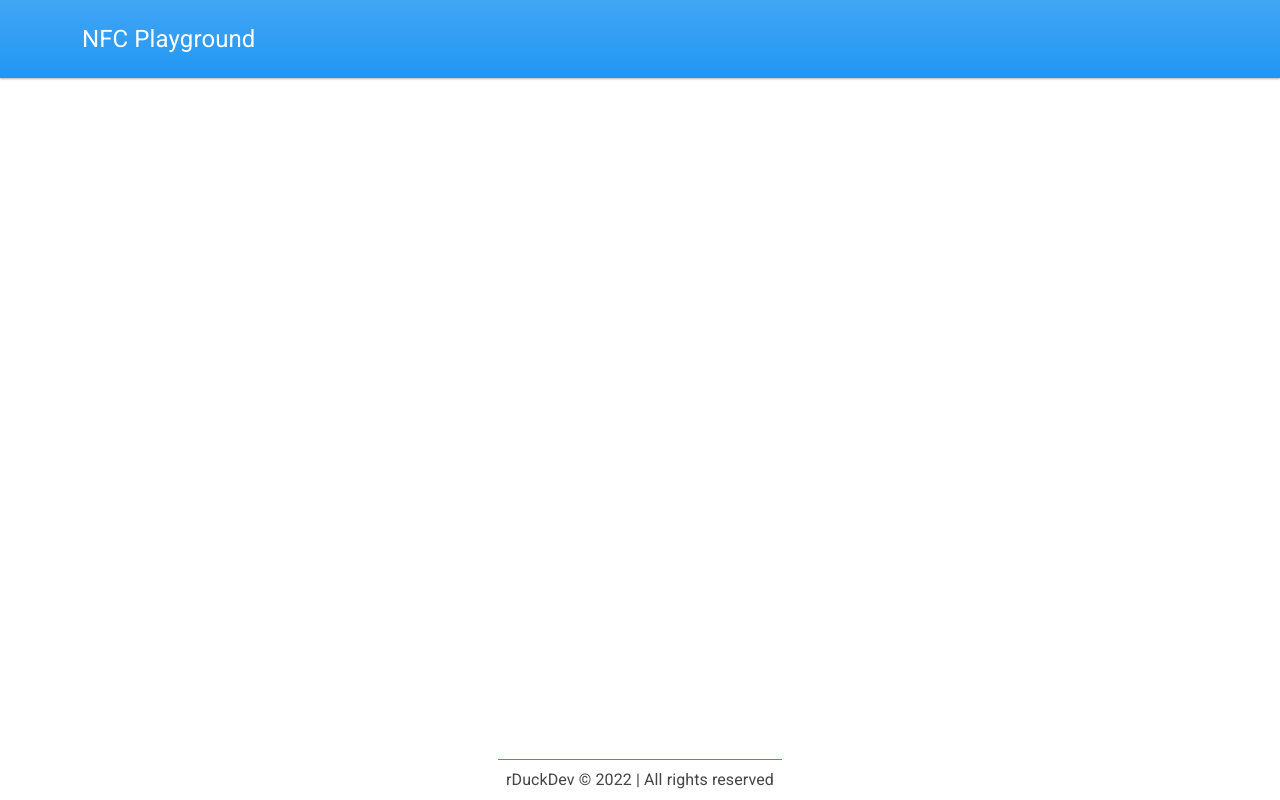
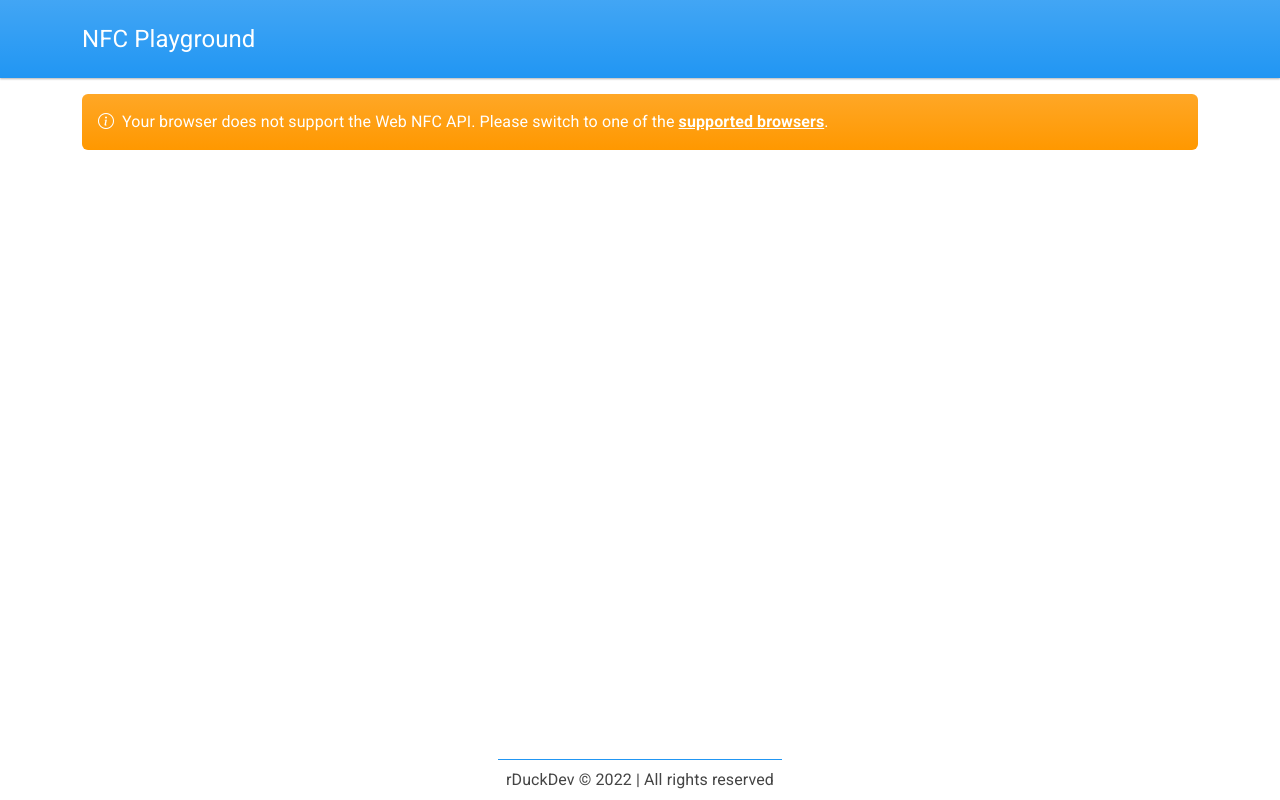
Before and after one commit to rDuckDev/nfc-playground, a React (Create React App) app: page /#/write in a window 1280 px wide. Built offline with nearby package versions, Linux system fonts and the light colour scheme.

Commit message:
feat: add NFC read/write pages and NDEF context

```diff
--- a/public/index.html
+++ b/public/index.html
@@ -28,7 +28,7 @@
   </head>
   <body class="vh-100 d-flex flex-column">
     <noscript>You need to enable JavaScript to run this app.</noscript>
-    <div id="root" class="flex-fill d-flex flex-column"></div>
+    <section id="root" class="flex-fill d-flex flex-column"></section>
     <!--
       This HTML file is a template.
       If you open it directly in the browser, you will see an empty page.
--- a/src/App.tsx
+++ b/src/App.tsx
@@ -2,16 +2,32 @@ import React from 'react';
 import {HashRouter, Route, Routes} from 'react-router-dom';
 import Footer from './layouts/Footer';
 import Header from './layouts/Header';
+import NfcSupportAlert from './layouts/NfcSupportAlert';
 import Homepage from './pages/Homepage';
+import NfcReader from './pages/NfcReader';
+import NfcWriter from './pages/NfcWriter';
+import NfcContextProvider from './utils/NfcContextProvider';
+
+const AppRouter = React.memo(() => {
+  if (!('NDEFReader' in window)) return <NfcSupportAlert />;
+
+  return (
+    <NfcContextProvider>
+      <Routes>
+        <Route path='/' element={<Homepage />} />
+        <Route path='/read' element={<NfcReader />} />
+        <Route path='/write' element={<NfcWriter />} />
+      </Routes>
+    </NfcContextProvider>
+  );
+});
 
 function App() {
   return (
     <HashRouter>
       <Header />
       <section className='flex-grow-1'>
-        <Routes>
-          <Route path='/' element={<Homepage />} />
-        </Routes>
+        <AppRouter />
       </section>
       <Footer />
     </HashRouter>
--- /dev/null
+++ b/src/layouts/NfcSupportAlert.tsx
@@ -0,0 +1,23 @@
+import React from 'react';
+
+function NfcSupportAlert() {
+  return (
+    <section className='container mb-3'>
+      <section className='alert alert-warning'>
+        <i className='bi bi-info-circle me-2' />
+        Your browser does not support the Web NFC API. Please switch to one of
+        the{' '}
+        <a
+          href='https://developer.mozilla.org/en-US/docs/Web/API/Web_NFC_API#browser_compatibility'
+          rel='noopener noreferrer'
+          target='_blank'
+        >
+          supported browsers
+        </a>
+        .
+      </section>
+    </section>
+  );
+}
+
+export default React.memo(NfcSupportAlert);
--- /dev/null
+++ b/src/pages/NfcReader.tsx
@@ -0,0 +1,14 @@
+import React from 'react';
+import {useNfcContext} from '../utils/NfcContextProvider';
+
+function NfcReader() {
+  const {ndef} = useNfcContext();
+  console.log(ndef);
+  return (
+    <section className='container'>
+      <h1>Web NFC Reader</h1>
+    </section>
+  );
+}
+
+export default React.memo(NfcReader);
--- /dev/null
+++ b/src/pages/NfcWriter.tsx
@@ -0,0 +1,13 @@
+import React from 'react';
+import {useNfcContext} from '../utils/NfcContextProvider';
+
+function NfcWriter() {
+  const {ndef} = useNfcContext();
+  return (
+    <section className='container'>
+      <h1>Web NFC Writer</h1>
+    </section>
+  );
+}
+
+export default React.memo(NfcWriter);
--- /dev/null
+++ b/src/utils/NfcContextProvider.tsx
@@ -0,0 +1,20 @@
+import React from 'react';
+
+interface IProps {
+  children?: React.ReactNode;
+}
+interface INfcContext {
+  // @ts-ignore experimental browser feature
+  ndef: NDEFReader;
+}
+
+const NfcContext = React.createContext<INfcContext>({} as INfcContext);
+export const useNfcContext = () => React.useContext(NfcContext);
+
+function NfcContextProvider({children}: IProps) {
+  // @ts-ignore experimental browser feature
+  const context: INfcContext = {ndef: new NDEFReader()};
+  return <NfcContext.Provider value={context}>{children}</NfcContext.Provider>;
+}
+
+export default React.memo(NfcContextProvider);
```
